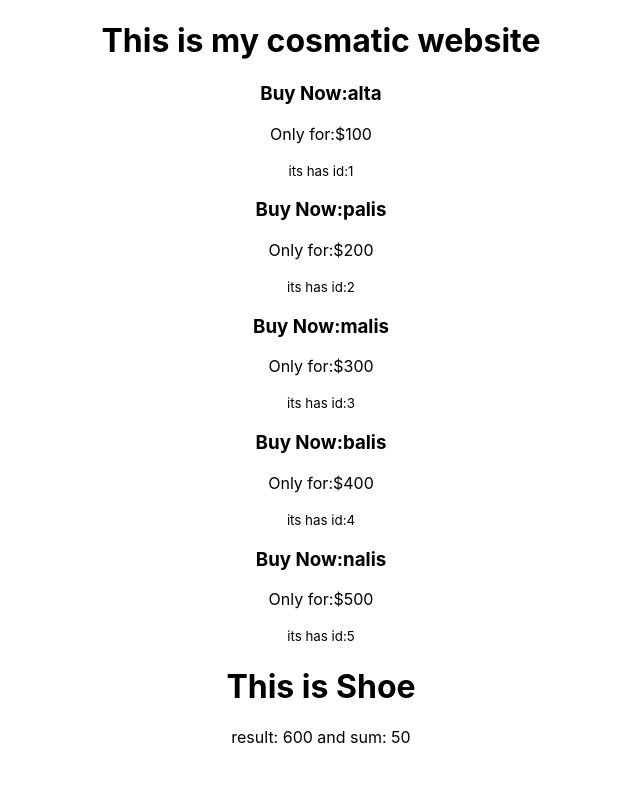
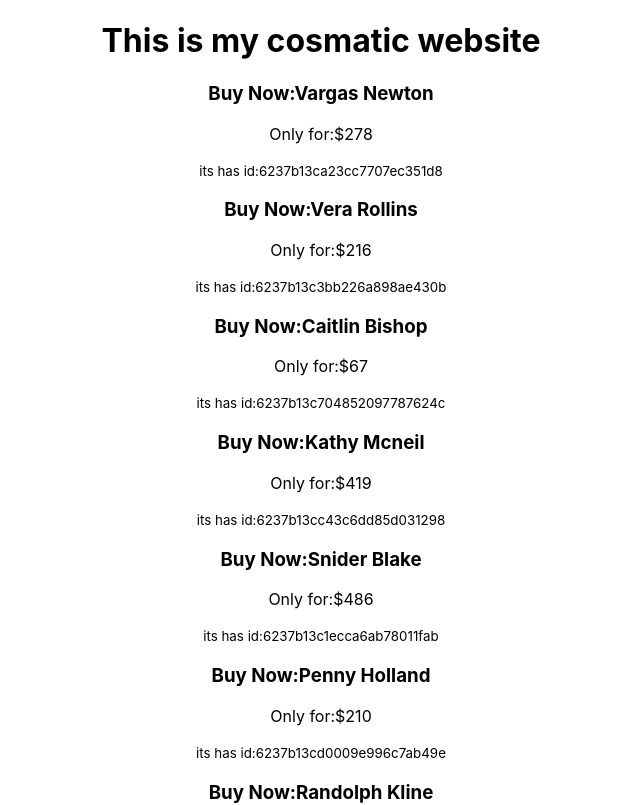
Before and after one commit to capmahin/React-storage-and-handel, a React (Create React App) app: page / in a window 1280 px wide. Shown: the top 805 px of the page, without its empty margins (319-959 px from the left). Built offline with nearby package versions, Linux system fonts and the light colour scheme.

Commit message:
add new data

```diff
--- a/src/Components/Cosmatics/Cosmatics.js
+++ b/src/Components/Cosmatics/Cosmatics.js
@@ -7,12 +7,42 @@ import Cosmetic from '../Cosmetic/Cosmetic';
 
 const Cosmatics = () => {
     const cosmatics = [
-        {id:1, name:'alta', price:100},
-        {id:2, name:'palis', price:200},
-        {id:3, name:'malis', price:300},
-        {id:4, name:'balis', price:400},
-        {id:5, name:'nalis', price:500},
-    ]
+        {
+          "id": "6237b13ca23cc7707ec351d8",
+          "price": 278,
+          "name": "Vargas Newton"
+        },
+        {
+          "id": "6237b13c3bb226a898ae430b",
+          "price": 216,
+          "name": "Vera Rollins"
+        },
+        {
+          "id": "6237b13c704852097787624c",
+          "price": 67,
+          "name": "Caitlin Bishop"
+        },
+        {
+          "id": "6237b13cc43c6dd85d031298",
+          "price": 419,
+          "name": "Kathy Mcneil"
+        },
+        {
+          "id": "6237b13c1ecca6ab78011fab",
+          "price": 486,
+          "name": "Snider Blake"
+        },
+        {
+          "id": "6237b13cd0009e996c7ab49e",
+          "price": 210,
+          "name": "Penny Holland"
+        },
+        {
+          "id": "6237b13c37a7769a6c1066b3",
+          "price": 439,
+          "name": "Randolph Kline"
+        }
+      ]
     return (
         <div>
             <h1>This is my cosmatic website
```
